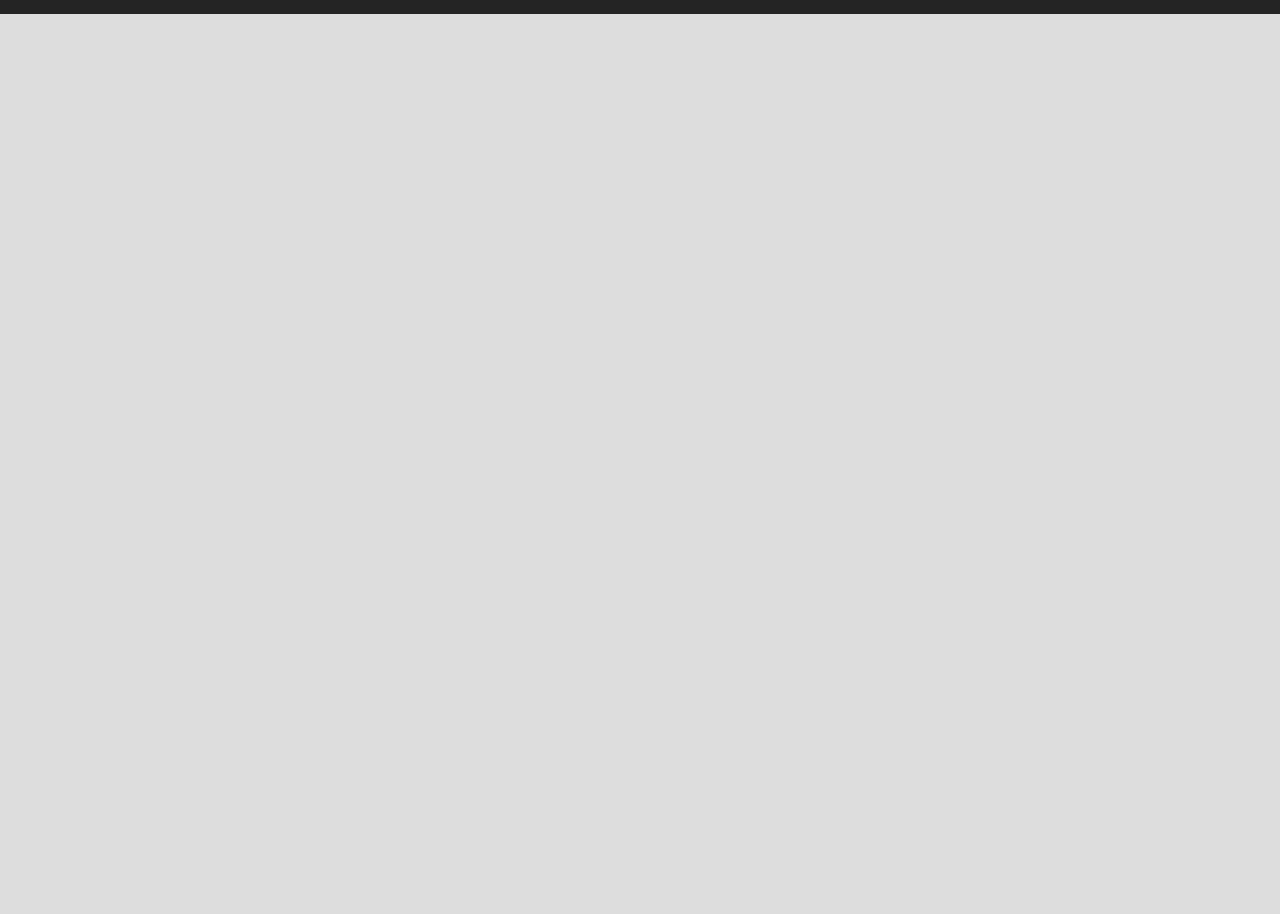
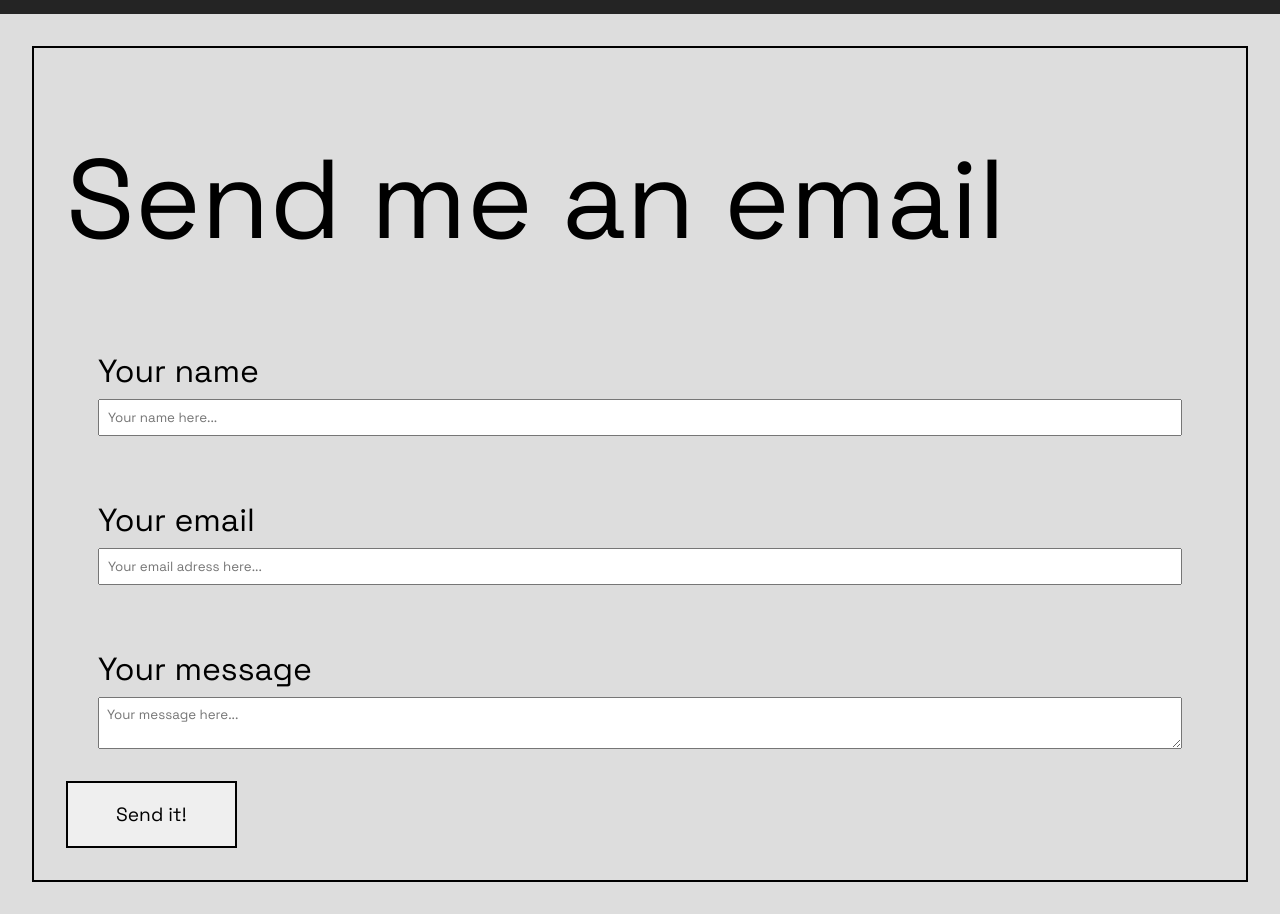
Before and after one commit to YeyoM/yeyo_portfolio, a React (Create React App) app: page / in a window 1280 px wide. Shown: the part 2480-3394 px from the top of the page. Before the commit the page ends 3294 px from the top, so only its background shows below. Built offline with nearby package versions, Linux system fonts and the light colour scheme; no server answers; a web font is replaced by a local one.

Commit message:
contact me ready

```diff
--- a/package.json
+++ b/package.json
@@ -10,6 +10,7 @@
     "@testing-library/jest-dom": "5.16.1",
     "@testing-library/react": "12.1.2",
     "@testing-library/user-event": "13.5.0",
+    "axios": "^0.25.0",
     "dotenv": "14.2.0",
     "react": "17.0.2",
     "react-dom": "17.0.2",
--- a/src/App.css
+++ b/src/App.css
@@ -254,8 +254,65 @@ img {
   height: auto;
 }
 
+.error-message {
+  border: solid 1px black;
+  padding: 1rem;
+  transition-duration: 0.5s;
+  background-color: rgba(255, 97, 97, 0.267);
+}
+.success-message {
+  border: solid 1px black;
+  padding: 1rem;
+  transition-duration: 0.5s;
+  background-color: rgba(97, 255, 105, 0.267);
+}
+
 .contact-form {
   min-height: 100vh
+}
+
+.form-container {
+  border: 2px solid black;
+  margin: 2rem;
+  padding: 2rem;
+  font-family: 'Space Grotesk', sans-serif;;
+}
+
+.form-title {
+  font-size: 7rem;
+  margin-bottom: 3rem;
+  margin-top: 3rem;
+}
+
+.form-section {
+  padding: 2rem;
+  display: flex;
+  flex-direction: column;
+}
+
+.form-label {
+  font-size: 2rem;
+}
+
+.form-input {
+  margin-top: 0.5rem;
+  padding: 0.5rem;
+  font-family: 'Space Grotesk', sans-serif;
+}
+
+.contact-button {
+  font-family: 'Space Grotesk', sans-serif;
+  font-size: 1.2rem;
+  font-weight: 200;
+  padding: 1.2rem 3rem;
+  border: 2px solid black;
+  transition-duration: 0.2s;
+}
+
+.contact-button:hover {
+  cursor: url('../public/hand_isometric.svg'), auto;
+  color: #d8d8d8da;
+  background-color: rgba(36, 36, 36);
 }
 
 @media only screen and (max-width: 1700px) {
--- /dev/null
+++ b/src/components/BadNotification.js
@@ -0,0 +1,15 @@
+import React from 'react'
+
+const BadNotification = ({ message }) => {
+  if (message === null) {
+    return null
+  }
+
+  return (
+    <div className="error-message">
+      {message}
+    </div>
+  )
+}
+
+export default BadNotification
--- a/src/components/ContactContainer.js
+++ b/src/components/ContactContainer.js
@@ -1,10 +1,103 @@
 import '../App.css'
+import axios from 'axios'
+import { useState } from 'react'
+import BadNotification from './BadNotification'
+import GoodNotification from './GoodNotification'
 
 
 const ContactContainer = () => {
+
+  const formId = process.env.REACT_APP_FORM_ID
+  const formSparkUrl = `https://submit-form.com/1`
+  //const formSparkUrl = `https://submit-form.com/${formId}`
+
+  const [newName, setNewName] = useState('')
+  const [newEmail, setNewEmail] = useState('')
+  const [newMessage, setNewMessage] = useState('')
+  const [newMessageError, setNewMessageError] = useState(null)
+  const [newMessageSuccess, setNewMessageSuccess] = useState(null)
+
+  const handleNewName = (event) => {
+    setNewName(event.target.value)
+  }
+
+  const handleNewEmail = (event) => {
+    setNewEmail(event.target.value)
+  }
+
+  const handleNewMessage = (event) => {
+    setNewMessage(event.target.value)
+  }
+
+  const submitFormContact = async (event) => {
+    event.preventDefault()
+    await postSubmission()
+  }
+
+  const postSubmission = async () => {
+    const payload = {
+      name: newName,
+      message: newMessage,
+      email: newEmail
+    }
+
+    if (payload.name && payload.message && payload.email) {
+      try {
+        const result = await axios.post(formSparkUrl, payload)
+        if (result.status === 200) {
+          setNewName('')
+          setNewMessage('')
+          setNewEmail('')
+          setNewMessageSuccess("Awesome, we'll keep in touch")
+          setTimeout(() => {
+            setNewMessageSuccess(null)
+          }, 5000)
+        } else if (result.status !== 202) {
+          setNewMessageError('Oops, something went wrong, try again later :(')
+          setTimeout(() => {
+            setNewMessageError(null)
+          }, 5000)
+        }
+      } catch (err) {
+        setNewMessageError('Oops, something went wrong, try again later :(')
+        setTimeout(() => {
+          setNewMessageError(null)
+        }, 5000)
+      }
+    } else {
+      setNewMessageError('Oops, something is missing')
+        setTimeout(() => {
+          setNewMessageError(null)
+        }, 5000)
+    }
+  }
+
   return (
 		<div className="contact-form">
       <a name="contact"></a>
+      <div className="form-container">
+        <form onSubmit={submitFormContact}>
+          <BadNotification message={newMessageError} />
+          <GoodNotification message={newMessageSuccess} />
+          <p className="form-title">Send me an email</p>
+          <div className="form-section">
+            <label className="form-label">Your name</label>
+            <input type="text" placeholder="Your name here..." className="form-input" value={newName} onChange={handleNewName}/>
+          </div>
+          <div className="form-section">
+            <label className="form-label">Your email</label>
+            <input type="email" placeholder="Your email adress here..." className="form-input" value={newEmail} onChange={handleNewEmail}/>
+          </div>
+          <div className="form-section">
+            <label className="form-label">Your message</label>
+            <textarea type="text" placeholder="Your message here..." className="form-input" value={newMessage} onChange={handleNewMessage}/>
+          </div>
+          <button className="contact-button">
+            Send it!
+          </button>
+        </form>
+      </div>
+
 		</div>
   )
 }
--- /dev/null
+++ b/src/components/GoodNotification.js
@@ -0,0 +1,15 @@
+import React from 'react'
+
+const GoodNotification = ({ message }) => {
+  if (message === null) {
+    return null
+  }
+
+  return (
+    <div className="success-message">
+      {message}
+    </div>
+  )
+}
+
+export default GoodNotification
```
Also changed, not shown: 1 other file (tests, documents, lock files or other folders).
